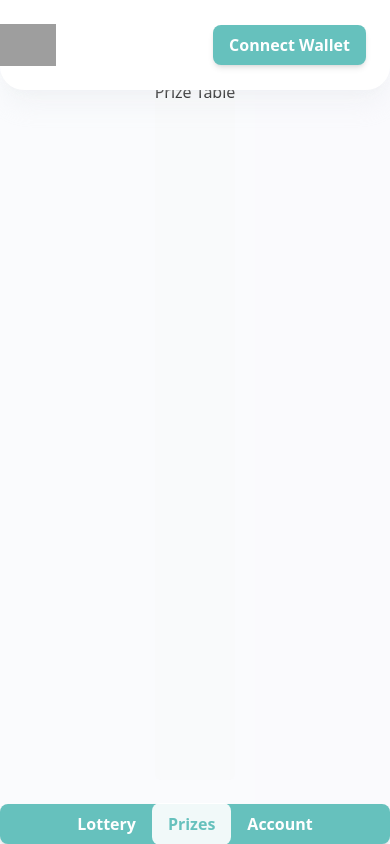
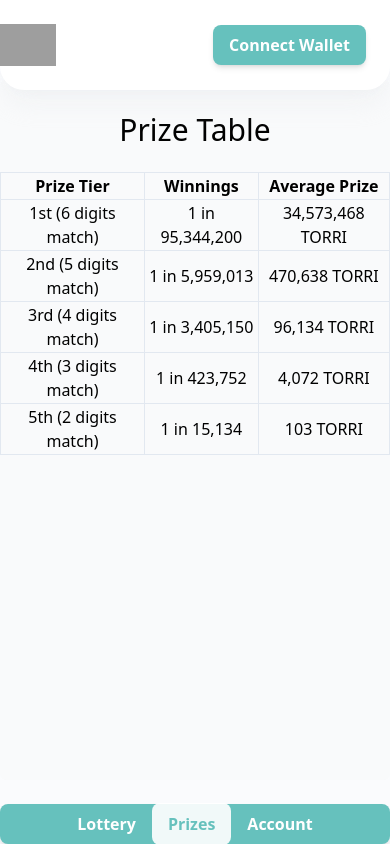
Before and after one commit to codestates/beb-03-ball93, a Next.js app in the folder front-end/: page /prizes in a window 390 px wide. Built offline with nearby package versions, Linux system fonts and the light colour scheme; no server answers; grey boxes are pictures that could not be loaded.

Commit message:
README TECH STACK MODIFY

```diff
--- a/front-end/src/components/Layout/Layout.tsx
+++ b/front-end/src/components/Layout/Layout.tsx
@@ -19,7 +19,7 @@ const Layout: TNextLayout<TBasicLayout> = ({ children }): JSX.Element => {
 
       <Header />
       <main className='mt-20 flex flex-grow justify-center w-full min-h-full text-center font-normal tracking-normal xl:bg-[url(/background.png)] bg-no-repeat xl:bg-cover'>
-        <div className='flex flex-col max-w-3xl sm:w-full max-h-screen pb-12 bg-gray-50 rounded-md'>
+        <div className='flex flex-col max-w-3xl sm:w-full max-h-screen bg-gray-50 rounded-md'>
           {children}
         </div>
       </main>
--- a/front-end/src/components/LotteryHistory/LotteryDetails.tsx
+++ b/front-end/src/components/LotteryHistory/LotteryDetails.tsx
@@ -1,5 +1,5 @@
 import dateFormat from 'utils/dateFormat'
-import lotteryGameModel from 'models/lotteryGameModels'
+import lotteryGameType from 'types/lotteryGameTypes'
 import LotteryTicket from 'components/LotteryTicket/LotteryTicket'
 import LotteryTable from './LotteryTable'
 
@@ -10,7 +10,7 @@ import LotteryTable from './LotteryTable'
 // import ExpandMoreIcon from '@mui/icons-material/ExpandMore'
 // import Box from '@mui/material/Box'
 interface LotteryDetailsProps {
-  lotteryGame: lotteryGameModel
+  lotteryGame: lotteryGameType
 }
 
 const LotteryDetails = ({ lotteryGame }: LotteryDetailsProps) => {
--- a/front-end/src/components/LotteryHistory/LotteryHistory.tsx
+++ b/front-end/src/components/LotteryHistory/LotteryHistory.tsx
@@ -1,13 +1,13 @@
 import React, { useState } from 'react'
-import lotteryGameModel from 'models/lotteryGameModels'
+import lotteryGameType from 'types/lotteryGameTypes'
 import LotteryDetails from 'components/LotteryHistory/LotteryDetails'
 
 interface LotteryHistoryProps {
-  lotteryHistory: lotteryGameModel[]
+  lotteryHistory: lotteryGameType[]
 }
 
 const LotteryHistory = ({ lotteryHistory }: LotteryHistoryProps) => {
-  let sortedLottery: lotteryGameModel[] = []
+  let sortedLottery: lotteryGameType[] = []
 
   const [sortBy, setSortBy] = useState('new')
 
--- a/front-end/src/components/LotteryHistory/LotteryTable.tsx
+++ b/front-end/src/components/LotteryHistory/LotteryTable.tsx
@@ -7,12 +7,12 @@ import React from 'react'
 // import TableRow from '@mui/material/TableRow'
 // import Paper from '@mui/material/Paper'
 
-import lotteryModel from 'models/lotteryModels'
+import lotteryType from 'types/lotteryTypes'
 import LotteryTableRow from './LotteryTableRow'
 
 interface LotteryTableProps {
-  playLottery: lotteryModel[]
-  resultLottery: lotteryModel
+  playLottery: lotteryType[]
+  resultLottery: lotteryType
 }
 
 const LotteryTable = ({ playLottery, resultLottery }: LotteryTableProps) => {
--- a/front-end/src/components/WinningsTable.tsx
+++ b/front-end/src/components/WinningsTable.tsx
@@ -1,82 +1,55 @@
-import React from 'react'
-
-// import Table from '@mui/material/Table'
-// import TableBody from '@mui/material/TableBody'
-// import TableCell from '@mui/material/TableCell'
-// import TableContainer from '@mui/material/TableContainer'
-// import TableHead from '@mui/material/TableHead'
-// import TableRow from '@mui/material/TableRow'
-// import Paper from '@mui/material/Paper'
-
 const WinningsTable = () => {
-  const data = [
+  const winningTableData = [
     {
-      prizeTier: '1등 (6자리 일치)',
+      prizeTier: '1st (6 digits match)',
       winnings: '1 in 95,344,200',
       averagePrize: '34,573,468 TORRI',
     },
     {
-      prizeTier: '2등 (5자리 일치)',
+      prizeTier: '2nd (5 digits match)',
       winnings: '1 in 5,959,013',
       averagePrize: '470,638 TORRI',
     },
     {
-      prizeTier: '3등 (4자리 일치)',
+      prizeTier: '3rd (4 digits match)',
       winnings: '1 in 3,405,150',
       averagePrize: '96,134 TORRI',
     },
     {
-      prizeTier: '4등 (3자리 일치)',
+      prizeTier: '4th (3 digits match)',
       winnings: '1 in 423,752',
       averagePrize: '4,072 TORRI',
     },
     {
-      prizeTier: '5등 (2자리 일치)',
-      winnings: '1 in 15,134',
-      averagePrize: '103 TORRI',
-    },
-    {
-      prizeTier: '보너스 (5자리 + PAIR 일치)',
+      prizeTier: '5th (2 digits match)',
       winnings: '1 in 15,134',
       averagePrize: '103 TORRI',
     },
   ]
 
+  console.log()
+
   return (
-    <></>
-    // <TableContainer component={Paper}>
-    //   <Table sx={{ minWidth: 650 }} size='small' aria-label='a dense table'>
-    //     <TableHead>
-    //       <TableRow
-    //         sx={{
-    //           ':nth-of-type(1n)': {
-    //             backgroundColor: '#f7f9fc',
-    //           },
-    //         }}
-    //       >
-    //         <TableCell align='center'>Prize Tier</TableCell>
-    //         <TableCell align='center'>Winnings</TableCell>
-    //         <TableCell align='center'>Average Prize</TableCell>
-    //       </TableRow>
-    //     </TableHead>
-    //     <TableBody>
-    //       {data.map((row) => (
-    //         <TableRow
-    //           key={row.winnings}
-    //           sx={{
-    //             ':nth-of-type(2n)': {
-    //               backgroundColor: '#f7f9fc',
-    //             },
-    //           }}
-    //         >
-    //           <TableCell align='center'>{row.prizeTier}</TableCell>
-    //           <TableCell align='center'>{row.winnings}</TableCell>
-    //           <TableCell align='center'>{row.averagePrize}</TableCell>
-    //         </TableRow>
-    //       ))}
-    //     </TableBody>
-    //   </Table>
-    // </TableContainer>
+    <div className='text-center'>
+      <table className='table-auto border-collapse w-full'>
+        <thead>
+          <tr>
+            <th className='border border-slate-200'>Prize Tier</th>
+            <th className='border border-slate-200'>Winnings</th>
+            <th className='border border-slate-200'>Average Prize</th>
+          </tr>
+        </thead>
+        <tbody>
+          {winningTableData.map((data, index) => (
+            <tr key={index}>
+              <td className='border border-slate-200'>{data.prizeTier}</td>
+              <td className='border border-slate-200'>{data.winnings}</td>
+              <td className='border border-slate-200'>{data.averagePrize}</td>
+            </tr>
+          ))}
+        </tbody>
+      </table>
+    </div>
   )
 }
 
--- a/front-end/src/pages/prizes.tsx
+++ b/front-end/src/pages/prizes.tsx
@@ -1,15 +1,14 @@
 import WinningsTable from 'components/WinningsTable'
 
-const GameRule = () => {
+const prizes = () => {
   return (
-    <div>
-      {' '}
-      {/* <Typography component={'h2'} variant={'h4'}> */}
-      Prize Table
-      {/* </Typography> */}
-      {<WinningsTable />}
+    <div className='flex flex-col justify-center items-center space-y-1 pt-4'>
+      <div className='flex-col justify-center items-center rounded-md pt-4 w-full'>
+        <div className='text-3xl pb-6'>Prize Table</div>
+        {<WinningsTable />}
+      </div>
     </div>
   )
 }
 
-export default GameRule
+export default prizes
```
Also changed, not shown: front-end/src/components/Send.tsx (+83 -28 lines), 2 other files (tests, documents, lock files or other folders).
